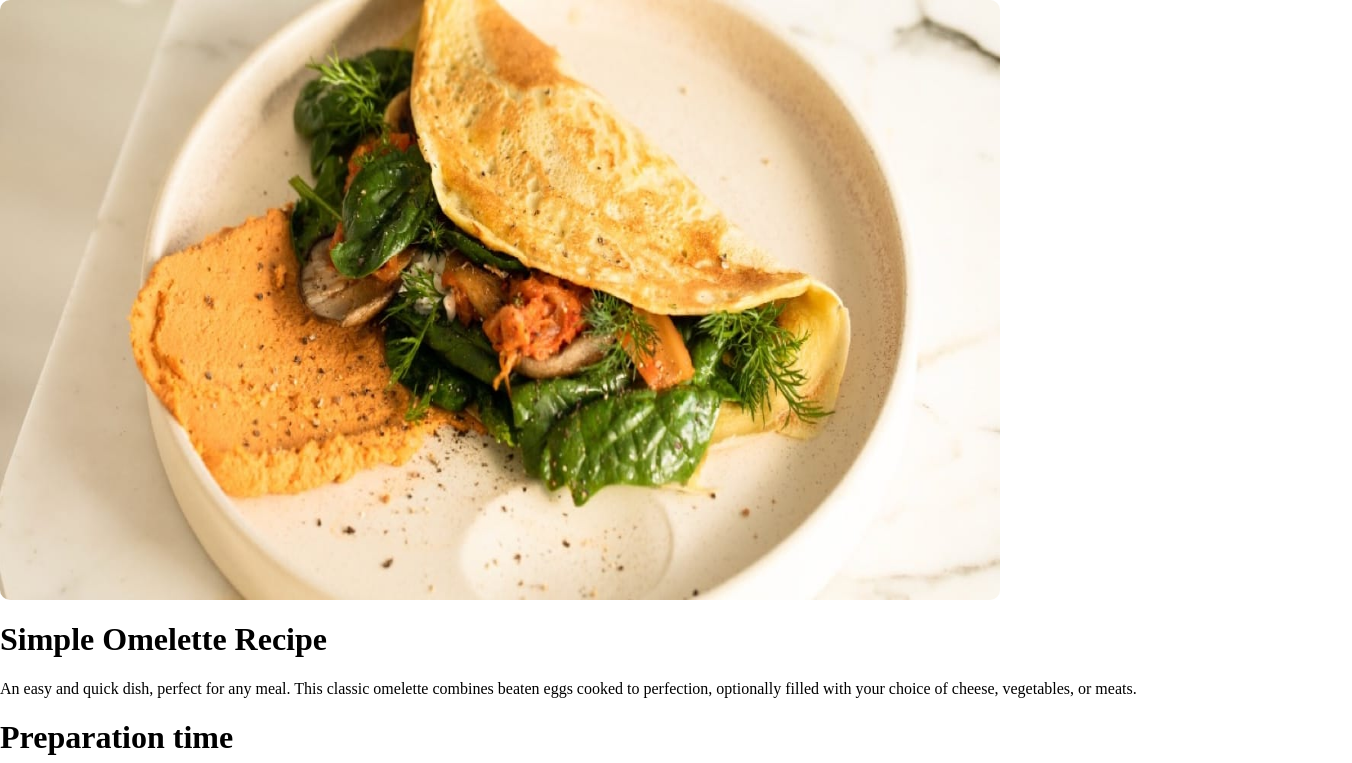
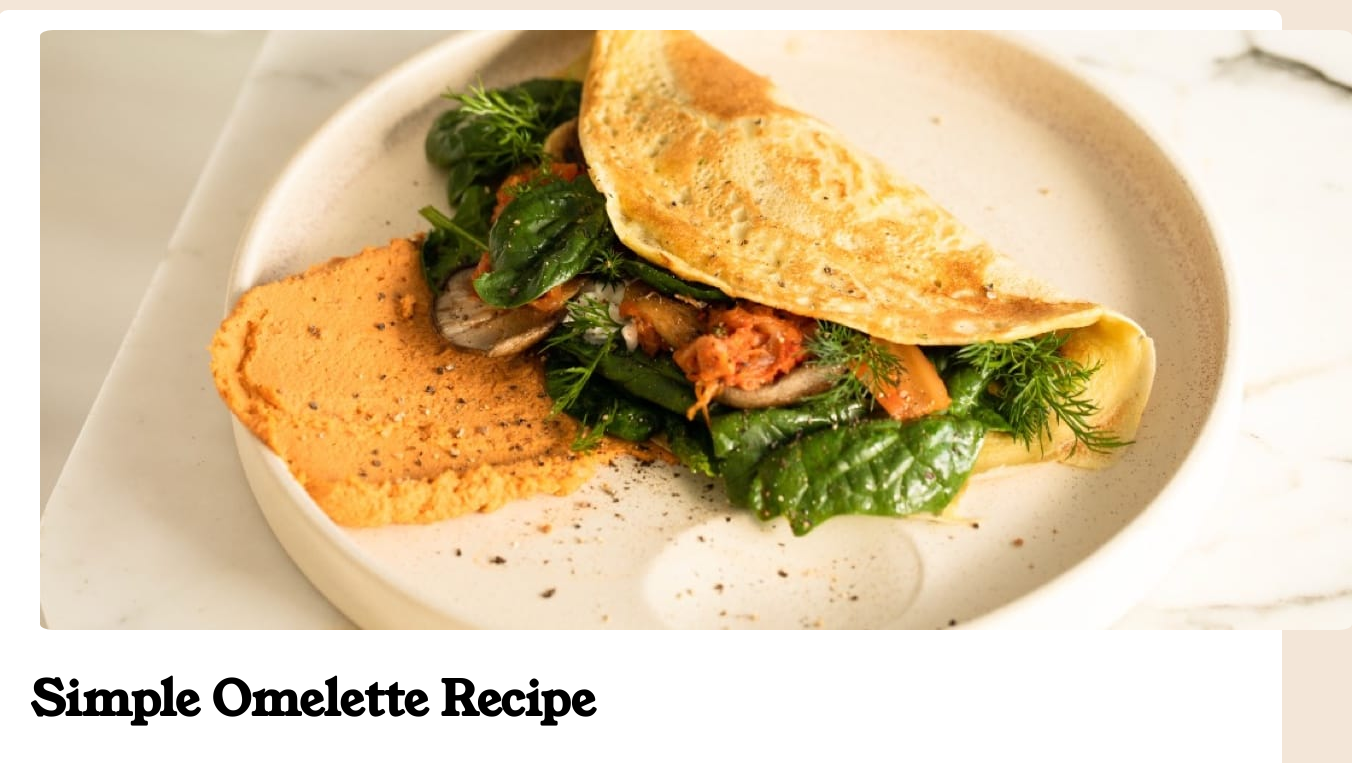
Before and after one commit to Bheem-Works/RECIPE-PAGE-MAIN, a plain HTML site: page index.html in a window 1280 px wide. Shown: the top 763 px of the page, 1352 px wide, since content can reach past the window. Drawn offline with Linux system fonts and the light colour scheme.

Commit message:
Second commit

```diff
--- a/index.css
+++ b/index.css
@@ -1,18 +1,45 @@
+@import url('https://fonts.googleapis.com/css2?family=Outfit:wght@100..900&family=Young+Serif&display=swap');
+@import url('https://fonts.googleapis.com/css2?family=Outfit:wght@100..900&family=Young+Serif&display=swap');
+/* Import the font style */
 body {
-  margin: 0px;
-  padding: 0p;
+  margin: 10px;
+  padding: 0px;
+  display: flex;
+  justify-content: center;
+  background: hsl(30, 54%, 90%);
+}
+.omleteImage {
+  margin: 20px 10px;
+  width: 1200px;
+}
+img {
+  border-radius: 1%;
 }
 
-.contianer {
-  display: flex;
-  align-items: center;
-  justify-content: center;
-  align-items: center;
-  text-align: center;
+main {
+  background-color: hsl(0, 0%, 100%);
+  border-radius: 10px;
+  width: 1440px;
 }
-img {
-  width: 1000px;
-  height: 600px;
-  border-radius: 10px;
-  display: block;
+
+.container {
+  align-items: start;
+  margin: 0px 2rem;
 }
+
+.omleteh1 {
+  font-family: "Young Serif", serif;
+  font-weight: 700;
+  font-style: normal;
+  font-size: 3rem;
+}
+
+.omleteh1 + p {
+  font-family: "Outfit", sans-serif;
+  font-optical-sizing: auto;
+  font-style: normal;
+}
+
+.preparation{
+  background:  hsl(330, 100%, 98%);
+}
--- a/index.html
+++ b/index.html
@@ -11,7 +11,7 @@
       sizes="32x32"
       href="./assets/images/favicon-32x32.png"
     />
-    <link rel="stylesheet" href="/recipe-page-main/index.css" />
+    <link rel="stylesheet" href="index.css" />
     <title>Frontend Mentor | Recipe page</title>
 
     <!-- Feel free to remove these styles or customise in your own stylesheet 👍 -->
@@ -26,14 +26,15 @@
     </style>
   </head>
   <body>
-    <main>
+    <main class="desktop">
       <div class="container">
-        <div class="omlete">
+
+        <div class="omleteImage">
           <img src="assets/images/image-omelette.jpeg" alt="omlete image" />
         </div>
 
         <div class="title">
-          <h1>Simple Omelette Recipe</h1>
+          <h1 class="omleteh1">Simple Omelette Recipe</h1>
           <p>
             An easy and quick dish, perfect for any meal. This classic omelette
             combines beaten eggs cooked to perfection, optionally filled with
```
